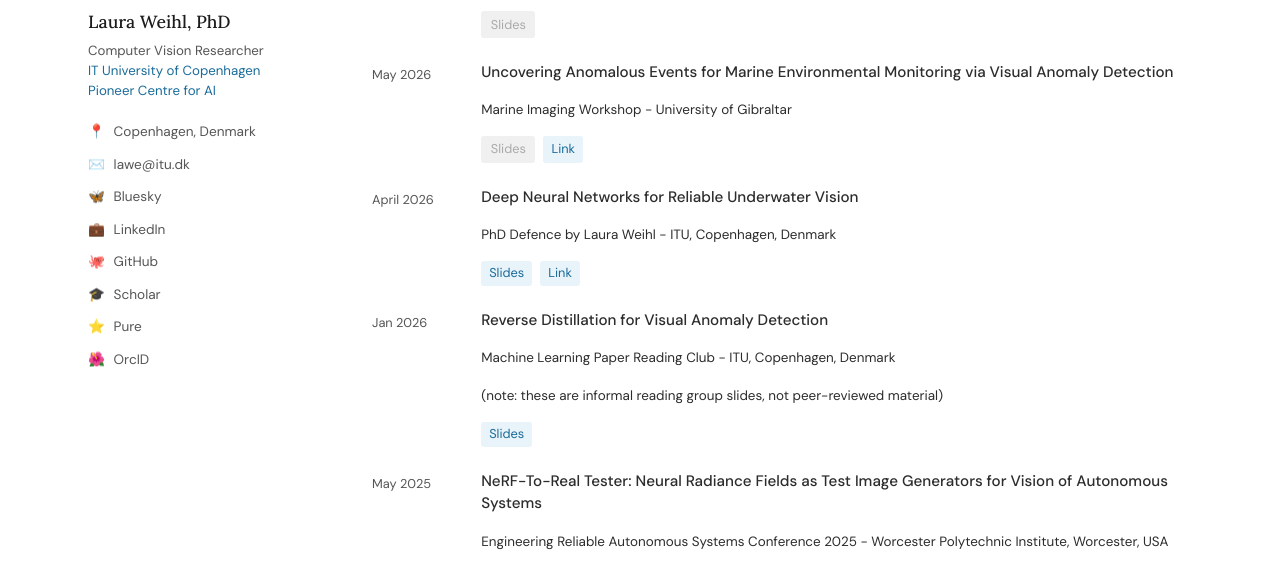
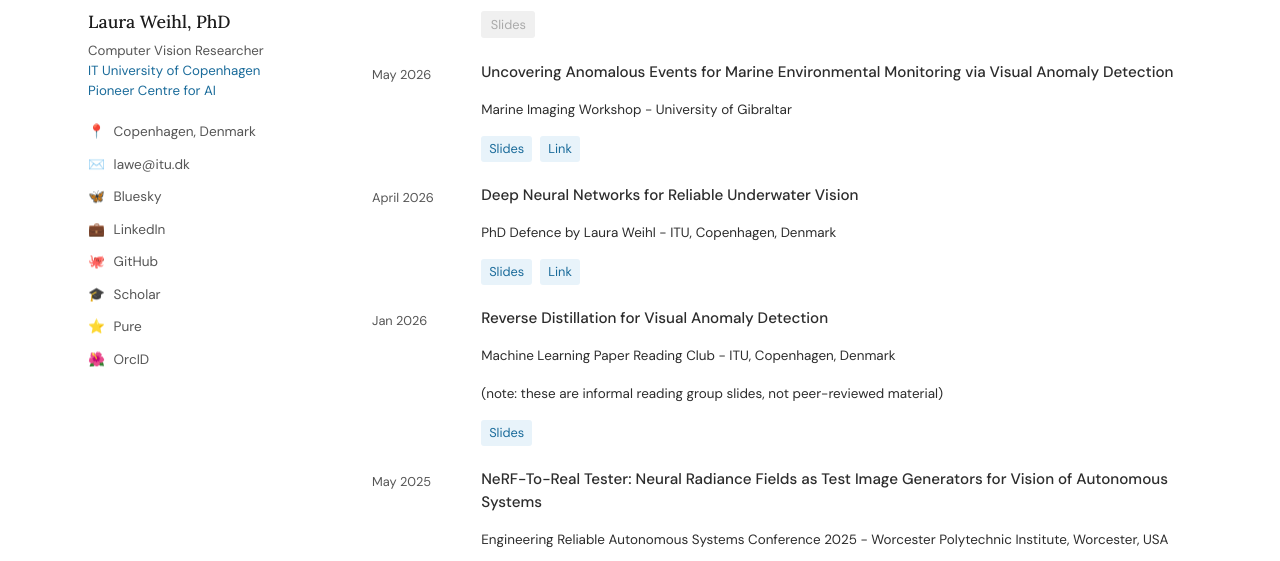
Before and after one commit to lw112/lw112.github.io, a plain HTML site: page talks.html in a window 1280 px wide. Shown: the part 239-800 px from the top of the page. Drawn offline with Linux system fonts and the light colour scheme.

Commit message:
added miw slides

```diff
--- a/talks.html
+++ b/talks.html
@@ -57,7 +57,7 @@
               <p class="talk-title">Uncovering Anomalous Events for Marine Environmental Monitoring via Visual Anomaly Detection</p>
               <p class="talk-venue">Marine Imaging Workshop - University of Gibraltar</p>
               <div class="talk-links">
-                  <span class="coming-soon">Slides</span>
+                  <a href="assets/slides-2026-05-19-uncovering.pdf" target="_blank" rel="noopener">Slides</a>
                   <a href="https://miw2026.org/index.html" target="_blank" rel="noopener">Link</a>
               </div>
             </div>
```
Also changed, not shown: 1 other file.
